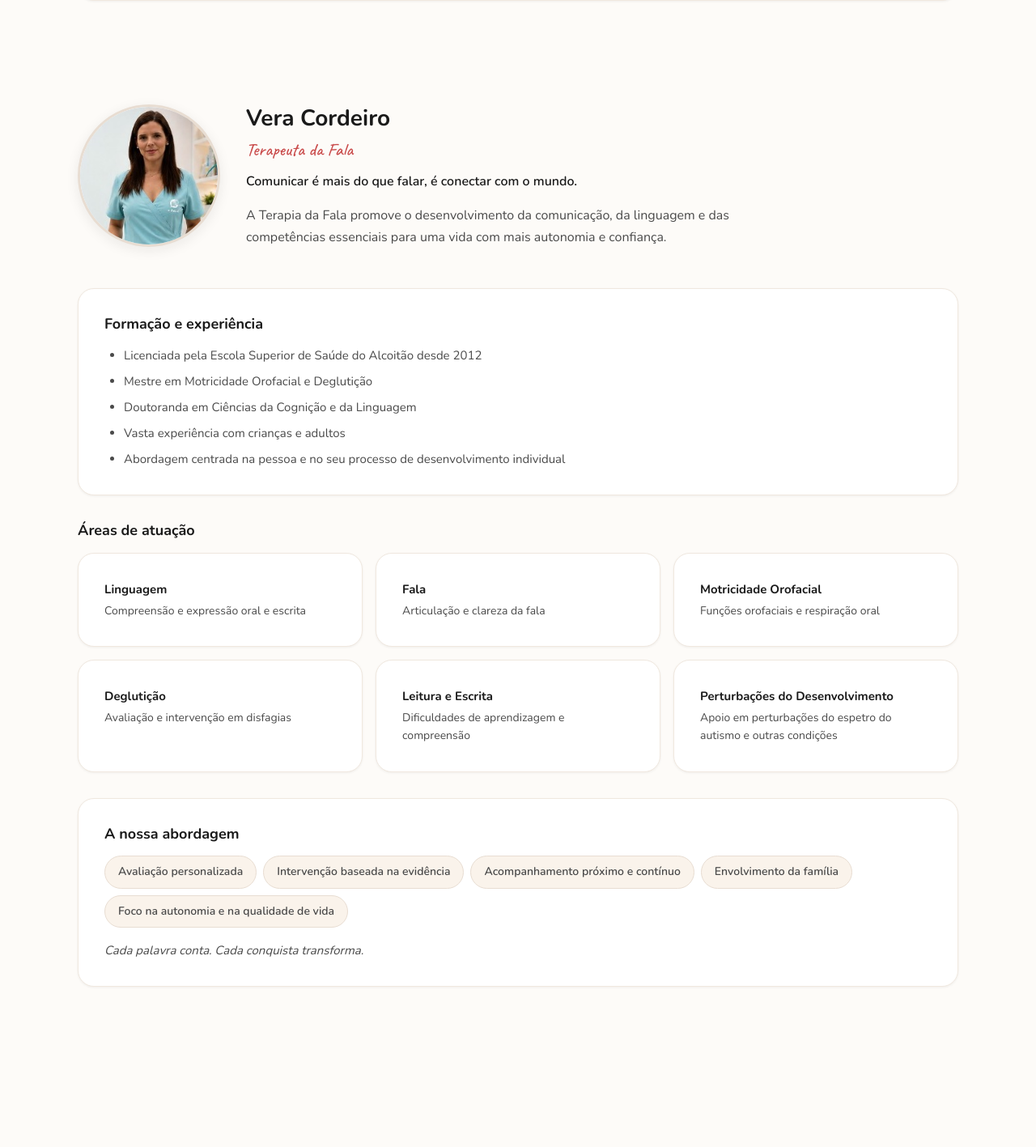
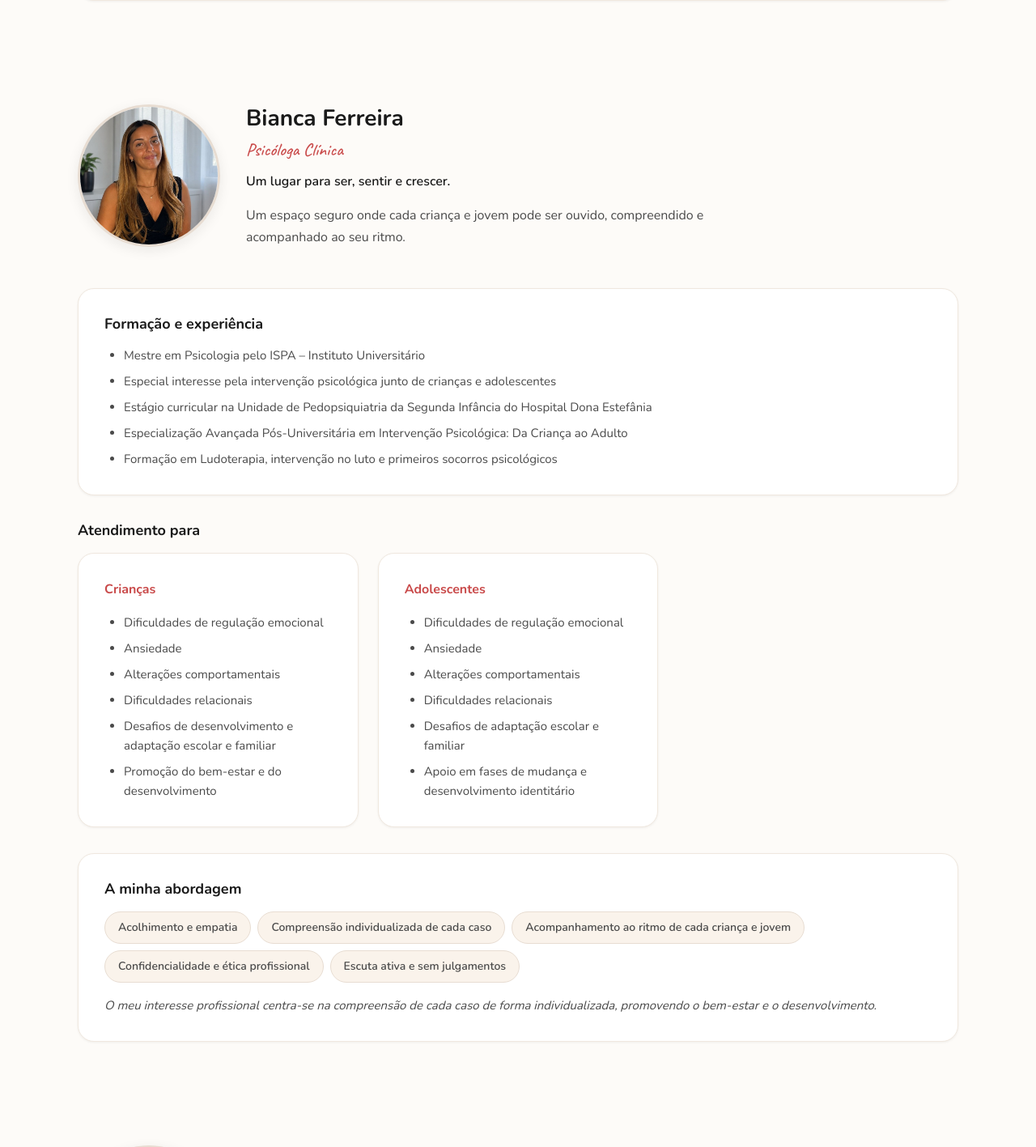
Before and after one commit to Dmoleiro/ds-psi, a React (Vite) app: page / in a window 1280 px wide. Shown: the part 8695-10112 px from the top of the page at 81% size. Built offline with nearby package versions, Linux system fonts and the light colour scheme.

Commit message:
feat: add new member to the team

```diff
--- a/src/content/team.pt.ts
+++ b/src/content/team.pt.ts
@@ -134,6 +134,59 @@ export const teamPage = {
         'Cuidar de si é o primeiro passo para uma vida com mais equilíbrio e bem-estar.',
     },
     {
+      id: 'bianca-ferreira',
+      name: 'Bianca Ferreira',
+      role: 'Psicóloga Clínica',
+      tagline: 'Um lugar para ser, sentir e crescer.',
+      intro:
+        'Um espaço seguro onde cada criança e jovem pode ser ouvido, compreendido e acompanhado ao seu ritmo.',
+      portrait: {
+        src: publicAsset('images/team/bianca-ferreira.png'),
+        alt: 'Bianca Ferreira — Psicóloga Clínica',
+        align: { scale: 1.15, x: 0, y: 0 },
+      },
+      credentials: [
+        'Mestre em Psicologia pelo ISPA – Instituto Universitário',
+        'Especial interesse pela intervenção psicológica junto de crianças e adolescentes',
+        'Estágio curricular na Unidade de Pedopsiquiatria da Segunda Infância do Hospital Dona Estefânia',
+        'Especialização Avançada Pós-Universitária em Intervenção Psicológica: Da Criança ao Adulto',
+        'Formação em Ludoterapia, intervenção no luto e primeiros socorros psicológicos',
+      ],
+      audiences: [
+        {
+          title: 'Crianças',
+          items: [
+            'Dificuldades de regulação emocional',
+            'Ansiedade',
+            'Alterações comportamentais',
+            'Dificuldades relacionais',
+            'Desafios de desenvolvimento e adaptação escolar e familiar',
+            'Promoção do bem-estar e do desenvolvimento',
+          ],
+        },
+        {
+          title: 'Adolescentes',
+          items: [
+            'Dificuldades de regulação emocional',
+            'Ansiedade',
+            'Alterações comportamentais',
+            'Dificuldades relacionais',
+            'Desafios de adaptação escolar e familiar',
+            'Apoio em fases de mudança e desenvolvimento identitário',
+          ],
+        },
+      ],
+      approach: [
+        'Acolhimento e empatia',
+        'Compreensão individualizada de cada caso',
+        'Acompanhamento ao ritmo de cada criança e jovem',
+        'Confidencialidade e ética profissional',
+        'Escuta ativa e sem julgamentos',
+      ],
+      closing:
+        'O meu interesse profissional centra-se na compreensão de cada caso de forma individualizada, promovendo o bem-estar e o desenvolvimento.',
+    },
+    {
       id: 'vera-cordeiro',
       name: 'Vera Cordeiro',
       role: 'Terapeuta da Fala',
```
Also changed, not shown: public/images/team/bianca-ferreira.png (added), 1 other file (tests, documents, lock files or other folders).
